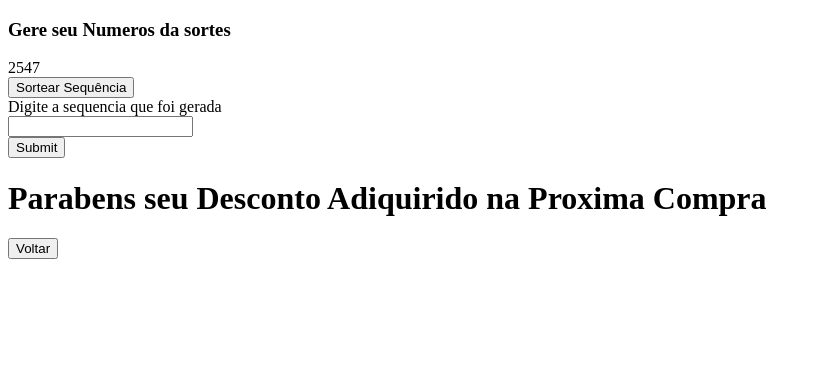
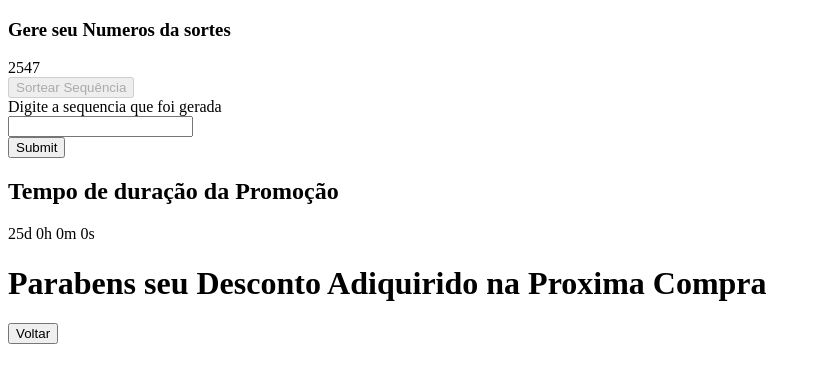
Before and after one commit to aydom669/ProjetoEdu, a plain HTML site: page index.html in a window 1280 px wide. Both pictures are taken after a click on the button "Sortear Sequência". Shown: the whole page, without its empty margins (0-821 px from the left). Drawn offline with Linux system fonts and the light colour scheme.

Commit message:
Inserindo novas funções

```diff
--- a/index.html
+++ b/index.html
@@ -21,11 +21,16 @@
       <div class="section__box">
         <form class="form">
           <label>Digite a sequencia que foi gerada</label> <br>
-          <input type="text"><br>
+          <input type="text" maxlength="4"><br>
           <input type="submit" class="containerCorfimacao__btn" valor="Descubra o desconto">
         </form>
       </div>
     </section>
+
+    <div class="cronometroExpiracao">
+      <h2>Tempo de duração da Promoção</h2>
+      <p id="tempoRestante"></p>
+    </div>
 
 
 
--- a/script/main.js
+++ b/script/main.js
@@ -18,7 +18,10 @@ const teladescontoText = document.getElementById('Teladesconto');
 
 // função sorteia sequencia
 
+let sequenciaGerada = localStorage.getItem('sequenciaGerada');
+
 btnGerador.addEventListener("click", () => {
+  if (!sequenciaGerada) {
     // Sequências desejadas
     const sequencias = ["1586", "5484", "2562", "2547"];
 
@@ -27,9 +30,19 @@ btnGerador.addEventListener("click", () => {
     const sequenciaSorteada = sequencias[indiceSorteado];
 
     telaGerador.innerHTML = sequenciaSorteada;
+    sequenciaGerada = true;
+
+    btnGerador.disabled = true; // Desabilita o botão após a geração da sequência
+
+    // Salva no localStorage que a sequência foi gerada
+    localStorage.setItem('sequenciaGerada', true);
+  }
 });
 
+
 // =============================================
+
+// CalculaDEsconto
 
 function calcularDesconto(sequenciaDigitada) {
   const sequencias = ["1586", "5484", "2562", "2547"];
@@ -42,6 +55,10 @@ function calcularDesconto(sequenciaDigitada) {
     return null;
   }
 }
+
+// ===========================================
+
+// mostra na tela o desconto obtido
 
 document.querySelector('.form').addEventListener('submit', function(event) {
   event.preventDefault();
@@ -56,3 +73,37 @@ document.querySelector('.form').addEventListener('submit', function(event) {
     alert('Sequência inválida. Por favor, insira uma sequência válida.');
   }
 });
+
+// =========================================
+
+// cronometro de expiração da promoção
+
+// Função para atualizar o cronômetro
+function atualizarCronometro() {
+  const dataAtual = new Date();
+  const dataExpiracao = new Date(dataAtual.getTime() + 25 * 24 * 60 * 60 * 1000); // 25 dias em milissegundos
+
+  const diff = dataExpiracao - dataAtual;
+
+  if (diff <= 0) {
+    document.getElementById("tempoRestante").style.color = "red";
+    document.getElementById("tempoRestante").textContent = "Expirado!";
+    return; // Se expirou, não atualiza mais o cronômetro
+  }
+
+  const dias = Math.floor(diff / (1000 * 60 * 60 * 24));
+  const horas = Math.floor((diff % (1000 * 60 * 60 * 24)) / (1000 * 60 * 60));
+  const minutos = Math.floor((diff % (1000 * 60 * 60)) / (1000 * 60));
+  const segundos = Math.floor((diff % (1000 * 60)) / 1000);
+
+  const tempoRestante = `${dias}d ${horas}h ${minutos}m ${segundos}s`;
+  document.getElementById("tempoRestante").textContent = tempoRestante;
+
+  setTimeout(atualizarCronometro, 1000); // Atualiza o cronômetro a cada segundo
+}
+
+// Inicia o cronômetro
+atualizarCronometro();
+
+
+// ===========================================
```
Lines whose indentation alone changed are shown as unchanged.
